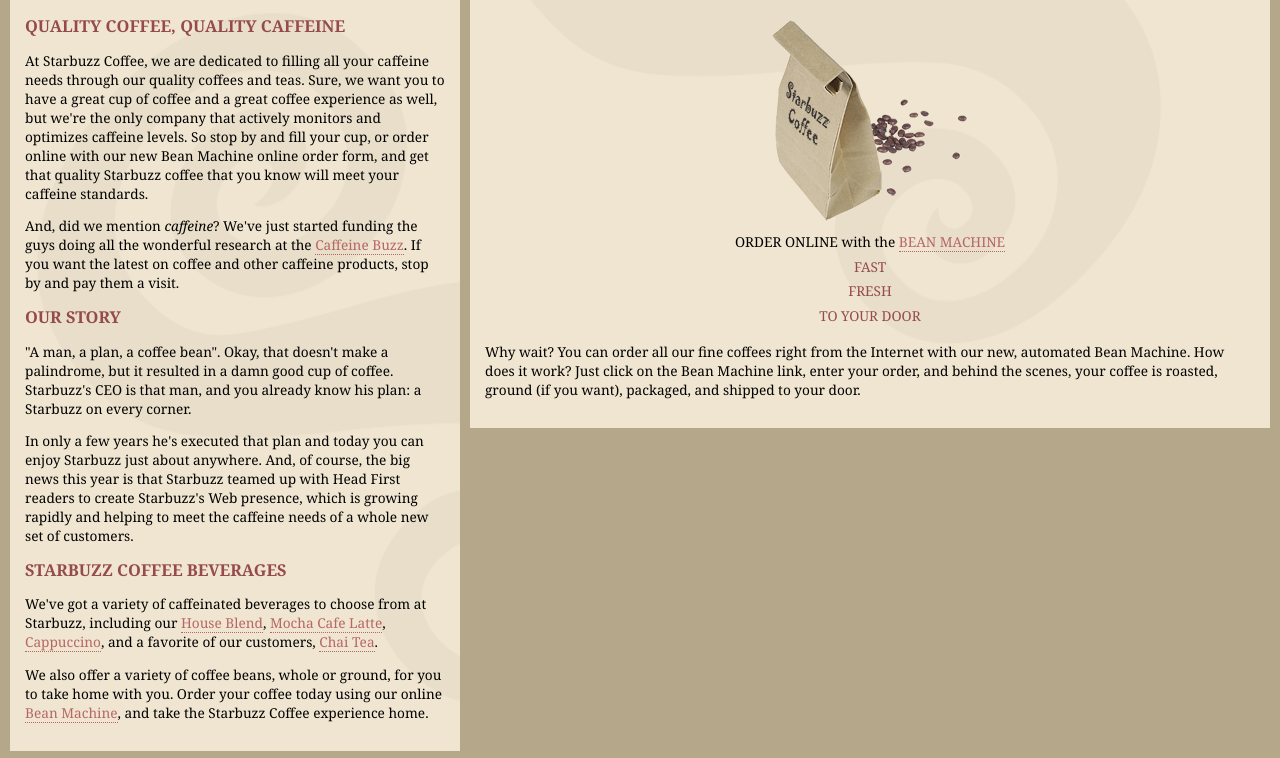
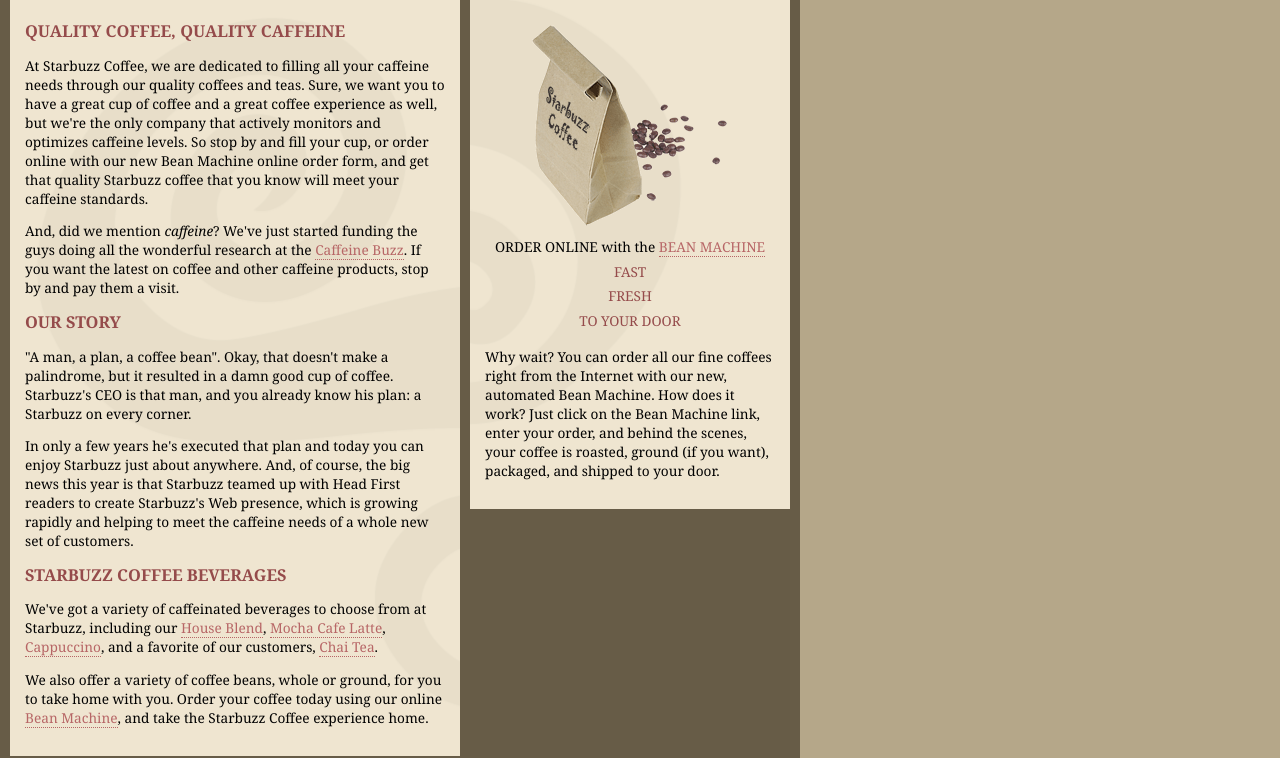
Before and after one commit to silviafrigatto/Starbuzz-Coffee-s-Webpage-Project, a plain HTML site: page absolute/index.html in a window 1280 px wide. Shown: the part 139-897 px from the top of the page. Drawn offline with Linux system fonts and the light colour scheme.

Commit message:
Frozen layout

```diff
--- a/absolute/index.html
+++ b/absolute/index.html
@@ -7,6 +7,8 @@
   </head>
 
   <body>
+    <div id="allcontent">
+
       <div id="header">
         <img src="images/header.gif" alt="Starbuzz Coffee header image">
       </div>
@@ -87,5 +89,6 @@
         this site are the property of their respective owners.
       </div>
 
+    </div>
   </body>
 </html>
--- a/absolute/starbuzz.css
+++ b/absolute/starbuzz.css
@@ -59,3 +59,10 @@ a:visited {
   text-decoration:  none;
   border-bottom:    thin dotted #675c47;
 }
+
+#allcontent {
+  width:            800px;
+  padding-top:      5px;
+  padding-bottom:   5px;
+  background-color: #675c47;
+}
```
Lines whose indentation alone changed are shown as unchanged.
